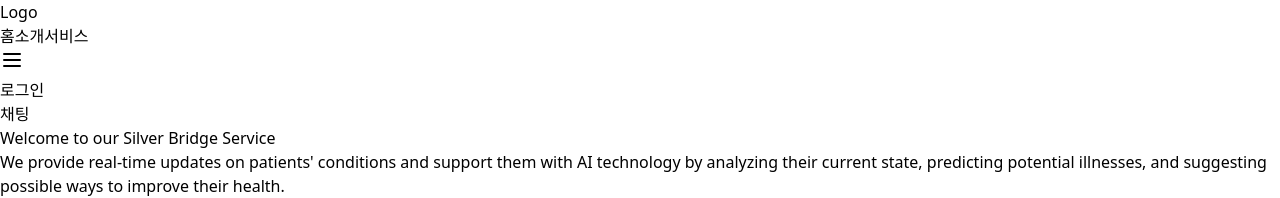
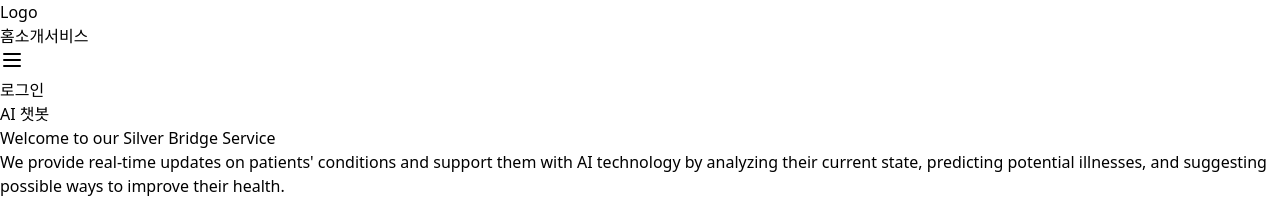
Before and after one commit to New-Year-Hackathon-Google/Fullstack, a Next.js app: page / in a window 1280 px wide. Shown: the top 198 px of the page. Built offline with nearby package versions, Linux system fonts and the light colour scheme.

Commit message:
design: add more padding and change title for ai chatbot

```diff
--- a/src/components/chatbot/page.tsx
+++ b/src/components/chatbot/page.tsx
@@ -42,9 +42,9 @@
     <div className='fixed bottom-4 right-4 z-50'>
       <button
         onClick={() => setIsOpen((prev) => !prev)}
-        className='rounded-full bg-blue-500 p-3 text-white shadow-lg transition hover:bg-blue-600 focus:outline-none focus:ring focus:ring-blue-300'
+        className='rounded-full bg-blue-500 p-8 text-white shadow-lg transition hover:bg-blue-600 focus:outline-none focus:ring focus:ring-blue-300'
       >
-        {isOpen ? '닫기' : '채팅'}
+        {isOpen ? '닫기' : 'AI 챗봇'}
       </button>
 
       {isOpen && (
```
